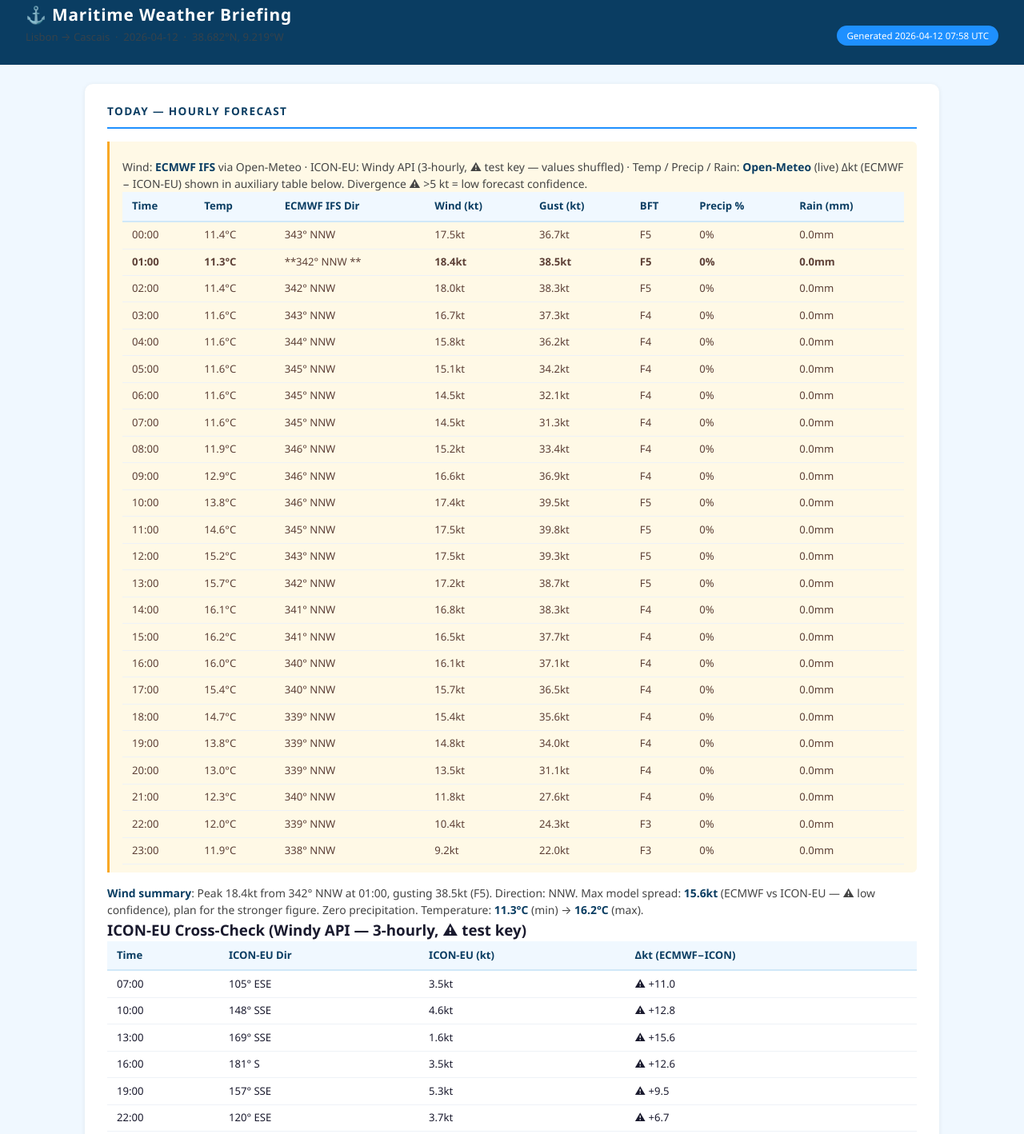
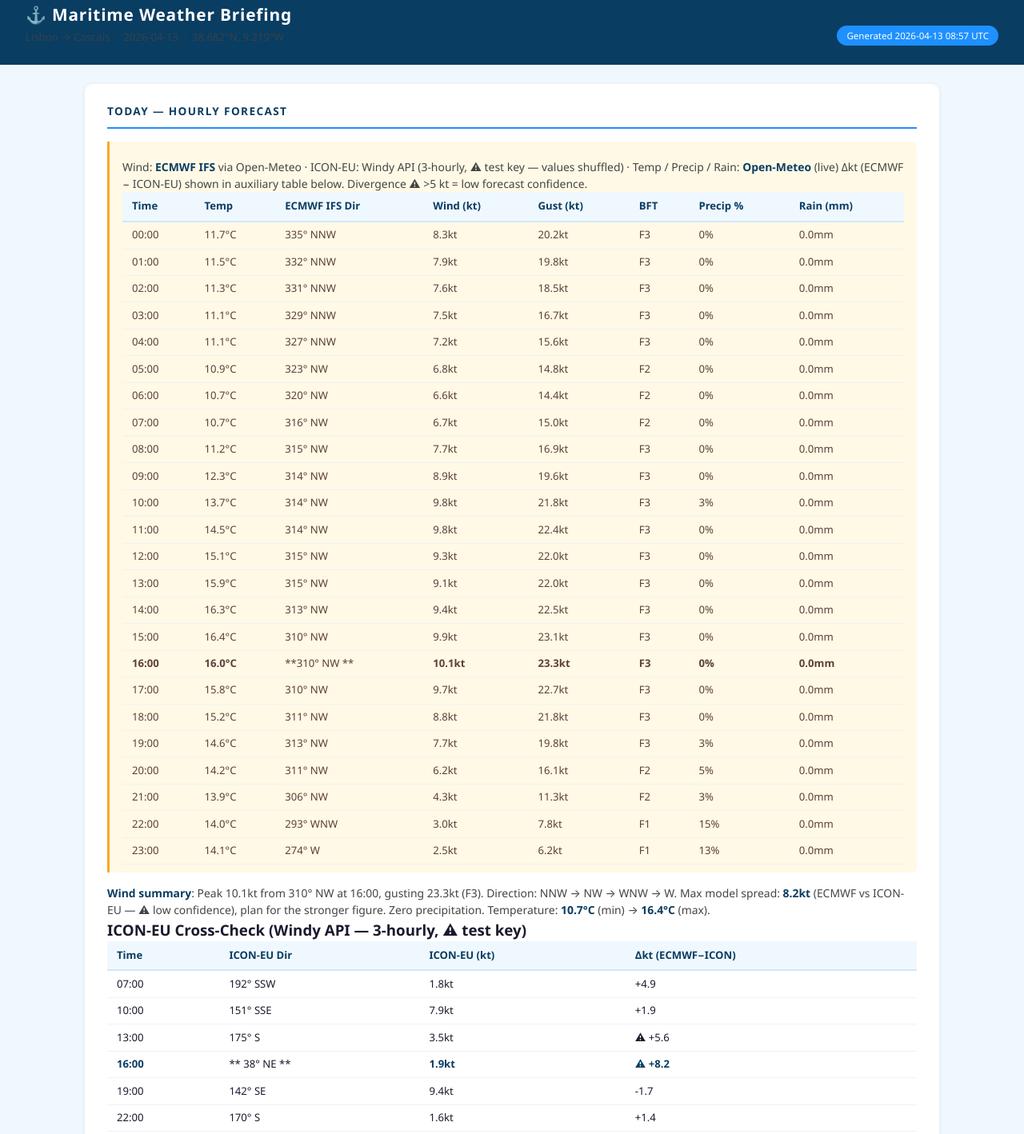
Before and after one commit to martinsda/maritime-weather, a website: page index.html in a window 1280 px wide. Shown: the part 21-1439 px from the top of the page at 80% size. Drawn offline with Linux system fonts and the light colour scheme.

Commit message:
briefing: auto-generated 24334736672

```diff
--- a/index.html
+++ b/index.html
@@ -3,7 +3,7 @@
 <head>
   <meta charset="UTF-8">
   <meta name="viewport" content="width=device-width, initial-scale=1.0">
-  <title>Maritime Briefing — 2026-04-12</title>
+  <title>Maritime Briefing — 2026-04-13</title>
   <style>
     :root {
       --sea:   #0a3d62;
@@ -100,9 +100,9 @@
 <header>
   <div>
     <h1>⚓ Maritime Weather Briefing</h1>
-    <p>Lisbon → Cascais &nbsp;·&nbsp; 2026-04-12 &nbsp;·&nbsp; 38.682°N, 9.219°W</p>
+    <p>Lisbon → Cascais &nbsp;·&nbsp; 2026-04-13 &nbsp;·&nbsp; 38.682°N, 9.219°W</p>
   </div>
-  <span class="badge">Generated 2026-04-12 07:58 UTC</span>
+  <span class="badge">Generated 2026-04-13 08:57 UTC</span>
 </header>
 
 <main>
@@ -125,247 +125,247 @@
 </thead>
 <tbody><tr>
 <td>00:00</td>
-<td>11.4°C</td>
-<td>343° NNW</td>
-<td>17.5kt</td>
-<td>36.7kt</td>
-<td>F5</td>
+<td>11.7°C</td>
+<td>335° NNW</td>
+<td>8.3kt</td>
+<td>20.2kt</td>
+<td>F3</td>
 <td>0%</td>
 <td>0.0mm</td>
 </tr>
 <tr>
-<td><strong>01:00</strong></td>
-<td><strong>11.3°C</strong></td>
-<td>**342° NNW  **</td>
-<td><strong>18.4kt</strong></td>
-<td><strong>38.5kt</strong></td>
-<td><strong>F5</strong></td>
-<td><strong>0%</strong></td>
-<td><strong>0.0mm</strong></td>
+<td>01:00</td>
+<td>11.5°C</td>
+<td>332° NNW</td>
+<td>7.9kt</td>
+<td>19.8kt</td>
+<td>F3</td>
+<td>0%</td>
+<td>0.0mm</td>
 </tr>
 <tr>
 <td>02:00</td>
-<td>11.4°C</td>
-<td>342° NNW</td>
-<td>18.0kt</td>
-<td>38.3kt</td>
-<td>F5</td>
+<td>11.3°C</td>
+<td>331° NNW</td>
+<td>7.6kt</td>
+<td>18.5kt</td>
+<td>F3</td>
 <td>0%</td>
 <td>0.0mm</td>
 </tr>
 <tr>
 <td>03:00</td>
-<td>11.6°C</td>
-<td>343° NNW</td>
+<td>11.1°C</td>
+<td>329° NNW</td>
+<td>7.5kt</td>
 <td>16.7kt</td>
-<td>37.3kt</td>
-<td>F4</td>
+<td>F3</td>
 <td>0%</td>
 <td>0.0mm</td>
 </tr>
 <tr>
 <td>04:00</td>
-<td>11.6°C</td>
-<td>344° NNW</td>
-<td>15.8kt</td>
-<td>36.2kt</td>
-<td>F4</td>
+<td>11.1°C</td>
+<td>327° NNW</td>
+<td>7.2kt</td>
+<td>15.6kt</td>
+<td>F3</td>
 <td>0%</td>
 <td>0.0mm</td>
 </tr>
 <tr>
 <td>05:00</td>
-<td>11.6°C</td>
-<td>345° NNW</td>
-<td>15.1kt</td>
-<td>34.2kt</td>
-<td>F4</td>
+<td>10.9°C</td>
+<td>323° NW</td>
+<td>6.8kt</td>
+<td>14.8kt</td>
+<td>F2</td>
 <td>0%</td>
 <td>0.0mm</td>
 </tr>
 <tr>
 <td>06:00</td>
-<td>11.6°C</td>
-<td>345° NNW</td>
-<td>14.5kt</td>
-<td>32.1kt</td>
-<td>F4</td>
+<td>10.7°C</td>
+<td>320° NW</td>
+<td>6.6kt</td>
+<td>14.4kt</td>
+<td>F2</td>
 <td>0%</td>
 <td>0.0mm</td>
 </tr>
 <tr>
 <td>07:00</td>
-<td>11.6°C</td>
-<td>345° NNW</td>
-<td>14.5kt</td>
-<td>31.3kt</td>
-<td>F4</td>
+<td>10.7°C</td>
+<td>316° NW</td>
+<td>6.7kt</td>
+<td>15.0kt</td>
+<td>F2</td>
 <td>0%</td>
 <td>0.0mm</td>
 </tr>
 <tr>
 <td>08:00</td>
-<td>11.9°C</td>
-<td>346° NNW</td>
-<td>15.2kt</td>
-<td>33.4kt</td>
-<td>F4</td>
+<td>11.2°C</td>
+<td>315° NW</td>
+<td>7.7kt</td>
+<td>16.9kt</td>
+<td>F3</td>
 <td>0%</td>
 <td>0.0mm</td>
 </tr>
 <tr>
 <td>09:00</td>
-<td>12.9°C</td>
-<td>346° NNW</td>
-<td>16.6kt</td>
-<td>36.9kt</td>
-<td>F4</td>
+<td>12.3°C</td>
+<td>314° NW</td>
+<td>8.9kt</td>
+<td>19.6kt</td>
+<td>F3</td>
 <td>0%</td>
 <td>0.0mm</td>
 </tr>
 <tr>
 <td>10:00</td>
-<td>13.8°C</td>
-<td>346° NNW</td>
-<td>17.4kt</td>
-<td>39.5kt</td>
-<td>F5</td>
-<td>0%</td>
+<td>13.7°C</td>
+<td>314° NW</td>
+<td>9.8kt</td>
+<td>21.8kt</td>
+<td>F3</td>
+<td>3%</td>
 <td>0.0mm</td>
 </tr>
 <tr>
 <td>11:00</td>
-<td>14.6°C</td>
-<td>345° NNW</td>
-<td>17.5kt</td>
-<td>39.8kt</td>
-<td>F5</td>
+<td>14.5°C</td>
+<td>314° NW</td>
+<td>9.8kt</td>
+<td>22.4kt</td>
+<td>F3</td>
 <td>0%</td>
 <td>0.0mm</td>
 </tr>
 <tr>
 <td>12:00</td>
-<td>15.2°C</td>
-<td>343° NNW</td>
-<td>17.5kt</td>
-<td>39.3kt</td>
-<td>F5</td>
+<td>15.1°C</td>
+<td>315° NW</td>
+<td>9.3kt</td>
+<td>22.0kt</td>
+<td>F3</td>
 <td>0%</td>
 <td>0.0mm</td>
 </tr>
 <tr>
 <td>13:00</td>
-<td>15.7°C</td>
-<td>342° NNW</td>
-<td>17.2kt</td>
-<td>38.7kt</td>
-<td>F5</td>
+<td>15.9°C</td>
+<td>315° NW</td>
+<td>9.1kt</td>
+<td>22.0kt</td>
+<td>F3</td>
 <td>0%</td>
 <td>0.0mm</td>
 </tr>
 <tr>
 <td>14:00</td>
-<td>16.1°C</td>
-<td>341° NNW</td>
-<td>16.8kt</td>
-<td>38.3kt</td>
-<td>F4</td>
+<td>16.3°C</td>
+<td>313° NW</td>
+<td>9.4kt</td>
+<td>22.5kt</td>
+<td>F3</td>
 <td>0%</td>
 <td>0.0mm</td>
 </tr>
 <tr>
 <td>15:00</td>
-<td>16.2°C</td>
-<td>341° NNW</td>
-<td>16.5kt</td>
-<td>37.7kt</td>
-<td>F4</td>
+<td>16.4°C</td>
+<td>310° NW</td>
+<td>9.9kt</td>
+<td>23.1kt</td>
+<td>F3</td>
 <td>0%</td>
 <td>0.0mm</td>
 </tr>
 <tr>
-<td>16:00</td>
-<td>16.0°C</td>
-<td>340° NNW</td>
-<td>16.1kt</td>
-<td>37.1kt</td>
-<td>F4</td>
-<td>0%</td>
-<td>0.0mm</td>
+<td><strong>16:00</strong></td>
+<td><strong>16.0°C</strong></td>
+<td>**310° NW   **</td>
+<td><strong>10.1kt</strong></td>
+<td><strong>23.3kt</strong></td>
+<td><strong>F3</strong></td>
+<td><strong>0%</strong></td>
+<td><strong>0.0mm</strong></td>
 </tr>
 <tr>
 <td>17:00</td>
-<td>15.4°C</td>
-<td>340° NNW</td>
-<td>15.7kt</td>
-<td>36.5kt</td>
-<td>F4</td>
+<td>15.8°C</td>
+<td>310° NW</td>
+<td>9.7kt</td>
+<td>22.7kt</td>
+<td>F3</td>
 <td>0%</td>
 <td>0.0mm</td>
 </tr>
 <tr>
 <td>18:00</td>
-<td>14.7°C</td>
-<td>339° NNW</td>
-<td>15.4kt</td>
-<td>35.6kt</td>
-<td>F4</td>
+<td>15.2°C</td>
+<td>311° NW</td>
+<td>8.8kt</td>
+<td>21.8kt</td>
+<td>F3</td>
 <td>0%</td>
 <td>0.0mm</td>
 </tr>
 <tr>
 <td>19:00</td>
-<td>13.8°C</td>
-<td>339° NNW</td>
-<td>14.8kt</td>
-<td>34.0kt</td>
-<td>F4</td>
-<td>0%</td>
+<td>14.6°C</td>
+<td>313° NW</td>
+<td>7.7kt</td>
+<td>19.8kt</td>
+<td>F3</td>
+<td>3%</td>
 <td>0.0mm</td>
 </tr>
 <tr>
 <td>20:00</td>
-<td>13.0°C</td>
-<td>339° NNW</td>
-<td>13.5kt</td>
-<td>31.1kt</td>
-<td>F4</td>
-<td>0%</td>
+<td>14.2°C</td>
+<td>311° NW</td>
+<td>6.2kt</td>
+<td>16.1kt</td>
+<td>F2</td>
+<td>5%</td>
 <td>0.0mm</td>
 </tr>
 <tr>
 <td>21:00</td>
-<td>12.3°C</td>
-<td>340° NNW</td>
-<td>11.8kt</td>
-<td>27.6kt</td>
-<td>F4</td>
-<td>0%</td>
+<td>13.9°C</td>
+<td>306° NW</td>
+<td>4.3kt</td>
+<td>11.3kt</td>
+<td>F2</td>
+<td>3%</td>
 <td>0.0mm</td>
 </tr>
 <tr>
 <td>22:00</td>
-<td>12.0°C</td>
-<td>339° NNW</td>
-<td>10.4kt</td>
-<td>24.3kt</td>
-<td>F3</td>
-<td>0%</td>
+<td>14.0°C</td>
+<td>293° WNW</td>
+<td>3.0kt</td>
+<td>7.8kt</td>
+<td>F1</td>
+<td>15%</td>
 <td>0.0mm</td>
 </tr>
 <tr>
 <td>23:00</td>
-<td>11.9°C</td>
-<td>338° NNW</td>
-<td>9.2kt</td>
-<td>22.0kt</td>
-<td>F3</td>
-<td>0%</td>
+<td>14.1°C</td>
+<td>274° W</td>
+<td>2.5kt</td>
+<td>6.2kt</td>
+<td>F1</td>
+<td>13%</td>
 <td>0.0mm</td>
 </tr>
 </tbody></table>
 </blockquote>
-<p><strong>Wind summary</strong>: Peak 18.4kt from 342° NNW at 01:00, gusting 38.5kt (F5). Direction: NNW. Max model spread: <strong>15.6kt</strong> (ECMWF vs ICON-EU — ⚠ low confidence), plan for the stronger figure. Zero precipitation. Temperature: <strong>11.3°C</strong> (min) → <strong>16.2°C</strong> (max).</p>
+<p><strong>Wind summary</strong>: Peak 10.1kt from 310° NW at 16:00, gusting 23.3kt (F3). Direction: NNW → NW → WNW → W. Max model spread: <strong>8.2kt</strong> (ECMWF vs ICON-EU — ⚠ low confidence), plan for the stronger figure. Zero precipitation. Temperature: <strong>10.7°C</strong> (min) → <strong>16.4°C</strong> (max).</p>
 <h3>ICON-EU Cross-Check (Windy API — 3-hourly, ⚠ test key)</h3>
 <table>
 <thead>
@@ -378,39 +378,39 @@
 </thead>
 <tbody><tr>
 <td>07:00</td>
-<td>105° ESE</td>
-<td>3.5kt</td>
-<td>⚠ +11.0</td>
+<td>192° SSW</td>
+<td>1.8kt</td>
+<td>+4.9</td>
 </tr>
 <tr>
 <td>10:00</td>
-<td>148° SSE</td>
-<td>4.6kt</td>
-<td>⚠ +12.8</td>
+<td>151° SSE</td>
+<td>7.9kt</td>
+<td>+1.9</td>
 </tr>
 <tr>
 <td>13:00</td>
-<td>169° SSE</td>
-<td>1.6kt</td>
-<td>⚠ +15.6</td>
+<td>175° S</td>
+<td>3.5kt</td>
+<td>⚠ +5.6</td>
 </tr>
 <tr>
-<td>16:00</td>
-<td>181° S</td>
-<td>3.5kt</td>
-<td>⚠ +12.6</td>
+<td><strong>16:00</strong></td>
+<td>** 38° NE   **</td>
+<td><strong>1.9kt</strong></td>
+<td><strong>⚠ +8.2</strong></td>
 </tr>
 <tr>
 <td>19:00</td>
-<td>157° SSE</td>
-<td>5.3kt</td>
-<td>⚠ +9.5</td>
+<td>142° SE</td>
+<td>9.4kt</td>
+<td>-1.7</td>
 </tr>
 <tr>
 <td>22:00</td>
-<td>120° ESE</td>
-<td>3.7kt</td>
-<td>⚠ +6.7</td>
+<td>170° S</td>
+<td>1.6kt</td>
+<td>+1.4</td>
 </tr>
 </tbody></table>
 </section>
@@ -420,11 +420,10 @@
 Official Porto de Lisboa tide table 2026 (parsed from PDF). Always verify against the official source before critical passages.
 <strong>Official tide table → <a href="https://www.portodelisboa.pt/mares">Porto de Lisboa — Marés</a></strong></p>
 </blockquote>
-<pre><code>HW1: 05:08 UTC — 1.50m (ZH)
-LW1: 11:39 UTC — 2.80m (ZH)
-HW2: 17:26 UTC — 1.50m (ZH)
-LW2: 23:49 UTC — 3.10m (ZH)
-Tidal range: 1.30m
+<pre><code>HW1: 06:01 UTC — 1.30m (ZH)
+LW1: 12:28 UTC — 3.10m (ZH)
+HW2: 18:15 UTC — 1.30m (ZH)
+Tidal range: 1.80m
 </code></pre>
 <table>
 <thead>
@@ -436,8 +435,8 @@ Tidal range: 1.30m
 </thead>
 <tbody><tr>
 <td>14:00 (dep)</td>
-<td>moderate flood</td>
-<td>moderate flood — depart seaward (Cascais)</td>
+<td>slack flood</td>
+<td>Near-slack (12:28→18:15 UTC) — minimal current</td>
 </tr>
 <tr>
 <td>17:00 (ret)</td>
@@ -445,28 +444,23 @@ Tidal range: 1.30m
 <td>strong flood — inward back to base ✓</td>
 </tr>
 <tr>
-<td>23:49 UTC</td>
+<td>06:01 UTC</td>
+<td>HW slack (1.30m ZH)</td>
+<td>Calmest bar crossing window</td>
+</tr>
+<tr>
+<td>12:28 UTC</td>
 <td>LW slack (3.10m ZH)</td>
 <td>Calmest bar crossing window</td>
 </tr>
 <tr>
-<td>05:08 UTC</td>
-<td>HW slack (1.50m ZH)</td>
-<td>Calmest bar crossing window</td>
-</tr>
-<tr>
-<td>11:39 UTC</td>
-<td>LW slack (2.80m ZH)</td>
-<td>Calmest bar crossing window</td>
-</tr>
-<tr>
-<td>17:26 UTC</td>
-<td>HW slack (1.50m ZH)</td>
+<td>18:15 UTC</td>
+<td>HW slack (1.30m ZH)</td>
 <td>Calmest bar crossing window</td>
 </tr>
 </tbody></table>
 <blockquote>
-<p><strong>Passage window</strong>: Depart 14:00 → <strong>seaward (Cascais)</strong> (moderate flood at departure (LOW slack 81 min away at 11:39 UTC)). Return 17:00 on <strong>strong flood</strong> — ✓ upriver (back to base).</p>
+<p><strong>Passage window</strong>: Depart 14:00 → <strong>seaward (Cascais)</strong> (slack flood at departure (LOW slack 32 min away at 12:28 UTC)). Return 17:00 on <strong>strong flood</strong> — ✓ upriver (back to base).</p>
 </blockquote>
 </section>
 <section id="multi"><h2>MULTI-DAY FORECAST (Open-Meteo — Live Data)</h2>
@@ -485,90 +479,90 @@ Tidal range: 1.30m
 </tr>
 </thead>
 <tbody><tr>
-<td>Sun 12 Apr</td>
-<td>Overcast</td>
-<td>16.2</td>
-<td>11.3</td>
-<td>0%</td>
-<td>0.0</td>
-<td>11.2</td>
-<td>31.5</td>
-<td>346° NNW</td>
-</tr>
-<tr>
 <td>Mon 13 Apr</td>
 <td>Overcast</td>
-<td>16.8</td>
-<td>10.6</td>
-<td>10%</td>
+<td>16.4</td>
+<td>10.7</td>
+<td>15%</td>
 <td>0.0</td>
-<td>6.7</td>
-<td>19.4</td>
-<td>304° NW</td>
+<td>7.4</td>
+<td>20.6</td>
+<td>303° WNW</td>
 </tr>
 <tr>
 <td>Tue 14 Apr</td>
 <td>Overcast</td>
-<td>20.5</td>
-<td>13.5</td>
-<td>10%</td>
+<td>19.6</td>
+<td>13.3</td>
+<td>18%</td>
 <td>0.0</td>
-<td>6.6</td>
-<td>16.9</td>
-<td>317° NW</td>
+<td>6.8</td>
+<td>17.9</td>
+<td>300° WNW</td>
 </tr>
 <tr>
 <td>Wed 15 Apr</td>
 <td>Overcast</td>
-<td>21.5</td>
-<td>12.4</td>
+<td>20.9</td>
+<td>12.8</td>
 <td>0%</td>
 <td>0.0</td>
 <td>6.8</td>
-<td>17.1</td>
-<td>344° NNW</td>
+<td>18.3</td>
+<td>346° NNW</td>
 </tr>
 <tr>
 <td>Thu 16 Apr</td>
 <td>Overcast</td>
-<td>23.4</td>
-<td>11.8</td>
+<td>22.8</td>
+<td>12.5</td>
 <td>0%</td>
 <td>0.0</td>
-<td>6.3</td>
-<td>16.1</td>
-<td>6° N</td>
+<td>7.6</td>
+<td>20.2</td>
+<td>357° N</td>
 </tr>
 <tr>
 <td>Fri 17 Apr</td>
 <td>Overcast</td>
-<td>19.6</td>
-<td>12.8</td>
+<td>23.7</td>
+<td>11.8</td>
 <td>0%</td>
 <td>0.0</td>
-<td>7.7</td>
-<td>22.0</td>
-<td>352° N</td>
+<td>5.8</td>
+<td>18.3</td>
+<td>1° N</td>
 </tr>
 <tr>
 <td>Sat 18 Apr</td>
-<td>Partly cloudy</td>
-<td>17.9</td>
-<td>12.1</td>
+<td>Mainly clear</td>
+<td>19.8</td>
+<td>12.4</td>
 <td>0%</td>
 <td>0.0</td>
-<td>11.6</td>
-<td>28.4</td>
-<td>350° N</td>
+<td>9.9</td>
+<td>24.7</td>
+<td>357° N</td>
+</tr>
+<tr>
+<td>Sun 19 Apr</td>
+<td>Overcast</td>
+<td>22.0</td>
+<td>12.9</td>
+<td>0%</td>
+<td>0.0</td>
+<td>6.2</td>
+<td>18.1</td>
+<td>342° NNW</td>
 </tr>
 </tbody></table>
-<p><strong>Week reading</strong>: 7 of 7 days settled (rain &lt;20%, wind &lt;15kt). Peak gust this week: <strong>31.5kt</strong> on Sun 12 Apr. Confidence high D+0–D+2, indicative only beyond 72 hrs.</p>
+<p><strong>Week reading</strong>: 7 of 7 days settled (rain &lt;20%, wind &lt;15kt). Peak gust this week: <strong>24.7kt</strong> on Sat 18 Apr. Confidence high D+0–D+2, indicative only beyond 72 hrs.</p>
 </section>
 </main>
 
 <footer>
   Data: <strong>Windy API</strong> (wind/waves) + <strong>Open-Meteo</strong> (temp/rain) + <strong>Porto de Lisboa PDF</strong> (tides)
-  &nbsp;·&nbsp; <a href="output/2026-04-12_lisbon-cascais-briefing.md">Full markdown report</a>
+  &nbsp;·&nbsp; <a href="output/2026-04-13_lisbon-cascais-briefing.md">Full markdown report</a>
   &nbsp;·&nbsp; Generated by maritime-weather skill
 </footer>
 
```
Also changed, not shown: output/2026-04-13_lisbon-cascais-briefing.md (added).
